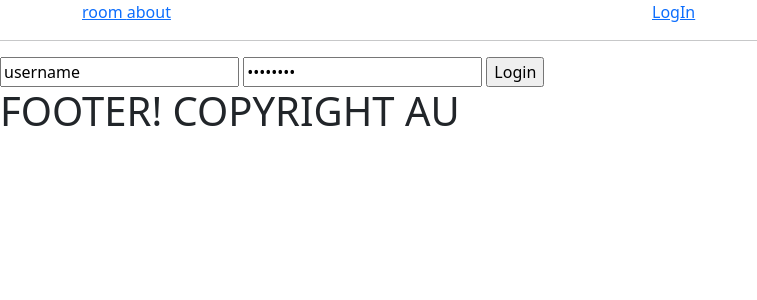
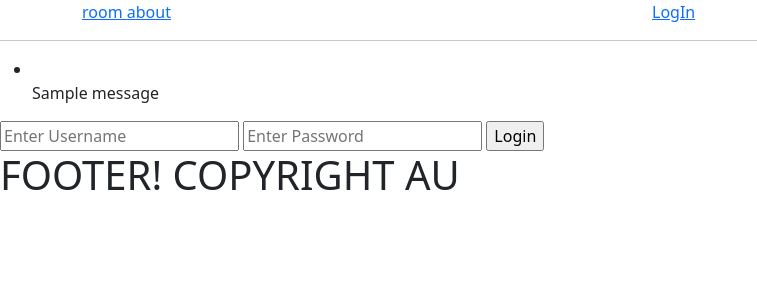
Before and after one commit to niko-web/dummy, a Django app: page /login/ in a window 1280 px wide. Shown: the top 300 px of the page, without its empty margins (0-757 px from the left). Run offline with Django 4.2, Linux system fonts and the light colour scheme; tables that the repository leaves empty hold one stand-in row (values such as "Sample post"); one stand-in notice (Sample message) is shown.

Commit message:
add flash messages

```diff
--- a/base/templates/base/login_register.html
+++ b/base/templates/base/login_register.html
@@ -6,8 +6,8 @@
         {% csrf_token %}
 
 
-        <input type="text" value="username" placeholder="Enter Username">
-        <input type="password" value="password" placeholder="Enter Password">
+        <input type="text" name="username" placeholder="Enter Username">
+        <input type="password" name="password" placeholder="Enter Password">
         <input type="submit" value="Login">
     </form>
 </div>
--- a/base/views.py
+++ b/base/views.py
@@ -1,6 +1,7 @@
 # Create your views here.
 
-from django.shortcuts import render
+from django.shortcuts import render, redirect
+from django.contrib import messages
 from .models import SiteUser
 
 def home(request):
@@ -21,5 +22,15 @@ def about(request):
 
 
 def loginPage(request):
-    context = {}
-    return render(request, 'base/login_register.html', context)
+    if request.method == 'POST':
+        username = request.POST.get('username')
+        password = request.POST.get('password')
+
+        try:
+            user = SiteUser.objects.get(username=username)
+        except:
+            messages.error(request, 'User does not exist' )
+
+
+    # context = {}
+    return render(request, 'base/login_register.html')
--- a/templates/main.html
+++ b/templates/main.html
@@ -11,6 +11,13 @@
 </head>
 <body>
     {% include 'navbar.html' %}
+    {% if messages %}
+        <ul class="messages">
+            {% for message in messages %}
+                <li></li>{{ message }}</li>
+            {% endfor %}
+        </ul>
+    {% endif %}
     {% block content %}
 
 
```
